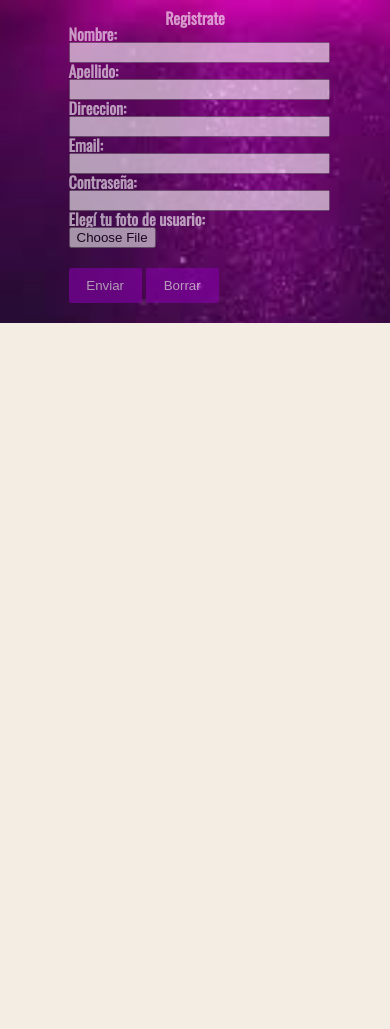
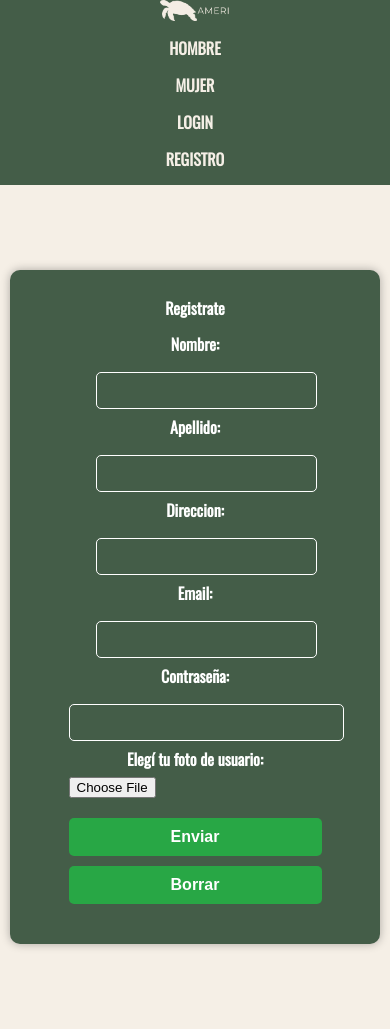
Before and after one commit to ivanalexisc/sitioweb-mvc, a Node server app: page /users/register in a window 390 px wide. Before the commit the page ends 323 px from the top, so only its background shows below. Run offline with Node 20, Linux system fonts and the light colour scheme; some libraries are stand-ins or nearby versions.

Commit message:
algunas modificaciones front y back

```diff
--- a/backend/public/stylesheets/css.css
+++ b/backend/public/stylesheets/css.css
@@ -1,46 +1,52 @@
 
 /*-------------HEADER----------------*/
 
-.header__container{
-    background-color: #45592d;
+.header__container {
+    background-color: #445D48;
     width: 100%;
     height: 7rem;
     display: flex;
     align-items: center;
     justify-content: space-between;
-    flex-wrap: wrap;
-    }
-.logo{
-    width: 100px;
-    margin-top: 8px;
+    padding: 0 20px;
 }
-.logo img{
-    width: 100%;
-    margin-left: 40px;
-}
-.navbar{
-    display: flex;
-    text-decoration: none;
-}
-.navbar-nav{
-    display: flex;
-    text-decoration: none;
-    padding: 10px;
+.logo {
+    width: 80px;
+    margin: 0;
 }
 
-.nav-link{
+.logo img {
+    width: 100%;
+    margin-left: 0;
+}
+
+/* Ajuste de la barra de navegación */
+.navbar {
+    display: flex;
+    align-items: center;
+}
+
+/* Ajuste de los enlaces */
+.navbar-nav {
+    display: flex;
+    list-style: none;
+    padding: 10px;
+    gap: 10px;
+}
+
+.nav-link {
     text-decoration: none;
-    color: #f4ede4;
-    display: block;
-    margin: 0 2px;
+    color: #F5EFE6;
     font-weight: 600;
-    padding: 8px 18px;
+    padding: 8px 14px;
     transition: 0.2s;
     border-radius: 30px;
+    white-space: nowrap; /* Evita que las palabras se rompan */
 }
-.nav-link:hover{
-    background-color: #f4ede4;
-    color: #45592d;
+
+.nav-link:hover {
+    background-color: #F5EFE6;
+    color: #445D48;
 }
 
 .d-flex{
@@ -50,7 +56,7 @@
 }
 
 .material-symbols-outlined {
-    color: #f4ede4;
+    color: #F5EFE6;
   font-variation-settings:
   'FILL' 0,
   'wght' 400,
@@ -80,7 +86,7 @@
     font-family: "Poppins", sans-serif;
     font-weight: 700;
     font-style:italic;
-    color: #45592d;
+    color: #445D48;
     text-align: center;
     padding: 10px;
     gap:10px;
@@ -94,14 +100,14 @@
 
      }
 .oferta{
-    background-color: #f4ede4;
+    background-color: #F5EFE6;
     padding: 10px;
     box-sizing: border-box;
     border-radius: 6px;
     overflow: hidden;
     box-shadow: 0px 1px 10px rgb(0,0,0,0.4);
     transition: all 300ms ease ;
-    border: #45592d solid;
+    border: #8B9A46 solid;
     }
 
 .oferta:hover{
@@ -110,11 +116,11 @@
 }
 .oferta figure img {
     width: 100%;
-    height:350px ;
+    height:auto ;
     object-fit: cover;
     transition: all .5s;
     border-radius: 7px;
-    border: #45592d solid;
+    border: #8B9A46 solid;
 
 }.oferta figure img:hover{
     transform: scale(1.02);
@@ -145,7 +151,7 @@
 
 }
 .product__description {
-    background-color: #f4ede4;
+    background-color: #F5EFE6;
     width: 80vw;
     border-radius: 3% 3% 3% 3%;
     color: white;
@@ -210,7 +216,7 @@
 
 /*-------------------FOOTER---------------*/
 footer{
-    background-image: url(../images/footer.png);
+    background-color: #445D48;
     height: 30vh;
     background-repeat: no-repeat;
     background-size: cover;
@@ -257,46 +263,40 @@ footer{
     margin: 1%;
 }
 /*--------------FIN FOOTER-----------*/
+@media (max-width: 500px) {
+    .header__container {
+        flex-direction: column;
+        height: auto;
+        align-items: center;
+        text-align: center;
+    }
+
+    .navbar {
+        flex-direction: column;
+        width: 100%;
+    }
+
+    .navbar-nav {
+        flex-direction: column;
+        align-items: center;
+        gap: 5px;
+    }
+
+    .nav-link {
+        display: block;
+        width: 100%;
+        text-align: center;
+    }
+
+    .logo {
+        width: 70px;
+    }
+}
 
 
 @media (min-width: 768px){
 /*-------------HEADER----------------*/
-    .container__menu{
-        display: flex;
-        justify-content: space-between;
-        flex-wrap: wrap;
-    }
-    .nav1 a {
-        font-size: 1rem;
 
-    }
-    .nav2 a {
-        font-size: 1rem;
-
-    }
-    .container__menu .nav1{
-        width: 50%;
-        text-align: center;
-        align-items: center;
-        display: grid;
-        grid-template-columns: 1fr 1fr 1fr;
-    }
-
-    .container__menu .nav2{
-        width: 50%;
-        text-align: center;
-        display: grid;
-        grid-template-columns: 1fr 1fr 1fr;
-    }
-
-
-    .ofertas{
-        flex-direction: row;
-    }
-
-    .oferta_ind{
-        width: 40%;
-    }
     /*  Comienzo detalle producto*/
     .product__detail {
         display: flex;
--- a/backend/public/stylesheets/register.css
+++ b/backend/public/stylesheets/register.css
@@ -1,84 +1,100 @@
-
-
 .register__content {
-    background-image: url(../images/fondo.jpg);
+    background-color: #F5EFE6;
     background-repeat: no-repeat;
     background-attachment: fixed;
     background-size: cover;
     display: flex;
     width: 100vw;
-
-
+    justify-content: center;
+    align-items: center;
+    min-height: 100vh;
 }
 
+/* Estilos principales del formulario */
+.main_register {
+    background-color: #445D48;
+    padding: 40px;
+    border-radius: 10px;
+    box-shadow: 0 0 10px rgba(0, 0, 0, 0.3);
+    width: 90%;
+    max-width: 400px;
+}
 
-/*-------------------MAIN---------------*/
-.register__content .main_register{
+.form__register {
+    display: flex;
+    flex-direction: column;
+    align-items: center;
+}
 
-    justify-content: center;
-    opacity: 0.6;
-
-}
-.register__content .main_register .form__register {
-    width: 100vw;
-
-    margin-top: 10px;
-}
-.form__register{
-
-
-    margin: auto;
-    display: grid;
-    justify-content: center;
-
-}
-.form__register h1{
+.form__register h1 {
     text-align: center;
     color: white;
+    margin-bottom: 20px;
 }
-.form__register h4{
 
+.form__register h4 {
+    color: white;
+    text-align: center;
+    margin-bottom: 10px;
+}
+
+.completar {
+    width: 100%;
+    padding: 10px;
+    margin: 10px 0;
+    border: 1px solid #ffffff;
+    border-radius: 5px;
+    background-color: transparent;
     color: white;
 }
-#foto_usuario{
-color:transparent;
+
+.completar::placeholder {
+    color: rgba(255, 255, 255, 0.7);
 }
 
-.completar{
+#date {
+    margin: 10px 0;
     width: 100%;
 }
 
-#date{
-    margin: 0% 0% 3% 0%;
-}
-.buttons_register .buttons{
+/* Estilos de los botones */
+.buttons_register {
+    width: 100%;
     display: flex;
-    justify-content: space-around;
-}
-.buttons_register button{
-    width: 29%;
-    background-color: #8500aa;
-    color: white;
-    border-radius: 2px;
-    margin: 20px 0px 20px 0px;
-    padding: 10px;
-    border: 0px;
+    justify-content: space-between;
+    margin-top: 20px;
 }
 
-/*-------------------FIN MAIN---------------*/
+.buttons_register button {
+    width: 48%;
+    background-color: #28a745; /* Verde principal */
+    color: white;
+    border-radius: 5px;
+    padding: 10px;
+    border: none;
+    font-size: 16px;
+    font-weight: bold;
+    cursor: pointer;
+    transition: background 0.3s;
+}
 
+.buttons_register button:hover {
+    background-color: #218838; /* Verde más oscuro al pasar el mouse */
+}
 
+/* Responsividad */
+@media (max-width: 768px) {
+    .main_register {
+        width: 95%;
+        padding: 30px;
+    }
 
-@media (min-width: 768px){
-    .form__register{
+    .buttons_register {
+        flex-direction: column;
+    }
 
-        width: 50%;
-    }
     .buttons_register button {
-        width: 48%;
+        width: 100%;
+        margin-bottom: 10px;
     }
 }
-@media (min-width: 1024px){
-
-
-}
--- a/backend/src/views/index.ejs
+++ b/backend/src/views/index.ejs
@@ -21,7 +21,10 @@
                         <p class="off">Talle:<%= producto.id_talle %></p>
                         <p class="off">Color:<%= producto.id_color %></p>
                     </div>
-                    <button onclick="addToCart(<%= producto.id %>)">🛒 Agregar al carrito</button>
+                    <% if (usuario) { %>
+                        <button onclick="addToCart(<%= producto.id %>)">🛒 Agregar al carrito</button>
+                      <% } %>
+
                 </div>
             </article>
             <% }) %>
--- a/backend/src/views/partials/header.ejs
+++ b/backend/src/views/partials/header.ejs
@@ -3,22 +3,23 @@
     <div class="logo" >
      <a href="/products"><img src="/images/ameri_tortuga.png" alt="Logo-Ameri" ></a>
     </div>
-      <form class="d-flex" role="search">
-        <input type="search" placeholder="Buscar..." id="Buscador" />
-      </form>
+
       <nav class="navbar ">
                 <ul class="navbar-nav">
                   <li><a class="nav-link" href="" target="_blank" >HOMBRE</a></li >
                   <li><a class="nav-link" href="" target="_blank" rel="noopener noreferrer">MUJER</a></li >
                    <% if (usuario) { %>
-                  <a class="nav-link" href="/products/create">CREAR</a>
-                  <a class="nav-link"  href="/users/logout">LOGOUT</a>
-                  <a href="" class="nav-link"> <%= usuario.nombre %> <%= usuario.apellido %> </a>
+                    <li><a class="nav-link" href="/products/create">CREAR</a></li>
+                      <li><a class="nav-link"  href="/users/logout">LOGOUT</a></li>
+                        <li><a href="" class="nav-link"> <%= usuario.nombre %> <%= usuario.apellido %> </a></li>
                   <%  } else { %>
-                      <a  class="nav-link" href="/users/login">LOGIN</a>
-                      <a class="nav-link" href="/users/register">REGISTRO</a>
+                     <li> <a  class="nav-link" href="/users/login">LOGIN</a></li>
+                     <li><a class="nav-link" href="/users/register">REGISTRO</a></li>
                       <% } %>
-                  <a href="/cart"><span class="material-symbols-outlined">shopping_cart</span></a>
+                      <% if (usuario) { %>
+                        <li><a href="/cart"><span class="material-symbols-outlined">shopping_cart</span></a></li>
+                      <% } %>
+
                 </ul>
             </div>
 
--- a/backend/src/views/productDetail.ejs
+++ b/backend/src/views/productDetail.ejs
@@ -15,7 +15,10 @@
         </div>
         <div class="productDetail__buttons">
             <a href="" class="button_personalizado">Comprar ahora</a>
-            <button onclick="addToCart(<%= productoEncontrado.id %>)">🛒 Agregar al carrito</button>
+            <% if (usuario) { %>
+                <button onclick="addToCart(<%= productoEncontrado.id %>)">🛒 Agregar al carrito</button>
+              <% } %>
+
             <a href="/products/detail/edit/<%= productoEncontrado.id %>" class="button_personalizado">Editar producto</a>
             <form action="/products/detail/<%= productoEncontrado.id %>/delete?_method=DELETE" method="POST" style="display:inline;">
                 <button type="submit" class="button_personalizado">Eliminar producto</button>
--- a/backend/src/views/register.ejs
+++ b/backend/src/views/register.ejs
@@ -2,6 +2,7 @@
 <html lang="en">
     <%- include('partials/head'); %>
 <body>
+    <%- include('partials/header'); %>
     <div class="register__content ">
     <div class="main_register">
 
```
Also changed, not shown: frontend/eccomerce-front/src/components/productsDashboard/ProductsTable.css (+16 -18 lines), frontend/eccomerce-front/src/components/productsDashboard/ProductsTable.jsx (+28 -11 lines).
